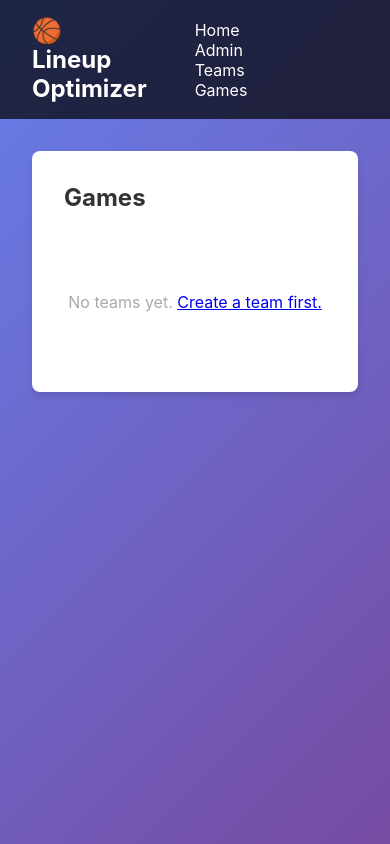
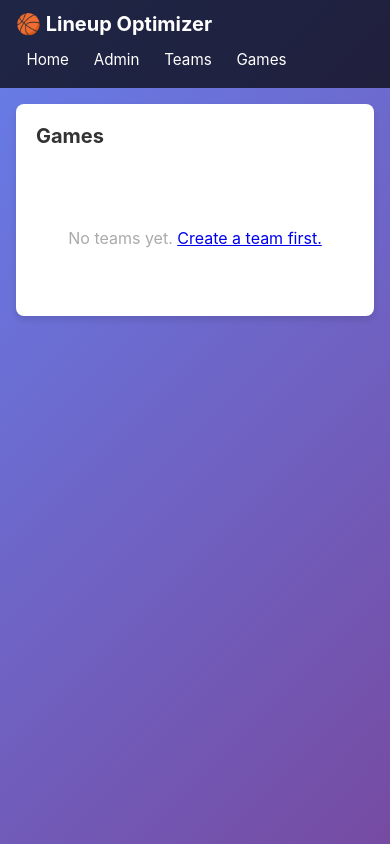
Before and after one commit to Cobber-Blokersen/bball, a FastAPI app: page /games in a window 390 px wide. Run offline with FastAPI, Linux system fonts and the light colour scheme; data comes from the database, SQL or seed files in the repository; data that the repository does not hold is empty; parts of the project's set-up code (start-up, migrations or seed data) failed here and were passed over.

Commit message:
feat: mobile compatible-ish

```diff
--- a/src/bball/web/templates/base.html
+++ b/src/bball/web/templates/base.html
@@ -15,6 +15,7 @@
             background: linear-gradient(135deg, #667eea 0%, #764ba2 100%);
             min-height: 100vh;
             color: #333;
+            -webkit-text-size-adjust: 100%;
         }
         nav {
             background-color: rgba(0, 0, 0, 0.7);
@@ -154,6 +155,53 @@
             flex: 1;
             text-align: center;
         }
+
+        /* Horizontally scrollable table wrapper (used by pages with wide tables) */
+        .table-scroll {
+            overflow-x: auto;
+            -webkit-overflow-scrolling: touch;
+        }
+        .table-scroll table {
+            width: 100%;
+            min-width: 320px;
+        }
+
+        /* Mobile optimisations — desktop layout is untouched above 768px */
+        @media (max-width: 768px) {
+            nav {
+                flex-wrap: wrap;
+                gap: 0.5rem;
+                padding: 0.75rem 1rem;
+            }
+            nav > div {
+                display: flex;
+                flex-wrap: wrap;
+                gap: 0.25rem;
+            }
+            nav a {
+                margin-left: 0;
+                padding: 0.4rem 0.65rem;
+                font-size: 0.95rem;
+            }
+            nav h1 {
+                font-size: 1.25rem;
+            }
+            .container {
+                margin: 1rem auto;
+                padding: 0 1rem;
+            }
+            .card {
+                padding: 1.25rem;
+                border-radius: 8px;
+            }
+            h2 {
+                font-size: 1.25rem;
+            }
+            /* Prevent iOS auto-zoom when tapping form controls */
+            input, select, textarea, button {
+                font-size: 16px;
+            }
+        }
         {% block extra_css %}{% endblock %}
     </style>
 </head>
--- a/src/bball/web/templates/games/detail.html
+++ b/src/bball/web/templates/games/detail.html
@@ -79,7 +79,8 @@
     border: 1px solid #e8e8e8;
     border-radius: 6px;
     margin-bottom: 0.5rem;
-    gap: 1rem;
+    gap: 0.75rem 1rem;
+    flex-wrap: wrap;
     transition: border-color 0.2s;
 }
 .spin-item:hover { border-color: #667eea; }
--- a/src/bball/web/templates/games/index.html
+++ b/src/bball/web/templates/games/index.html
@@ -19,6 +19,8 @@
     margin-bottom: 1rem;
     padding-bottom: 0.5rem;
     border-bottom: 2px solid #eef0fb;
+    flex-wrap: wrap;
+    gap: 0.75rem;
 }
 .team-section-header h3 { margin: 0; color: #667eea; }
 
@@ -27,6 +29,7 @@
     display: flex;
     align-items: center;
     gap: 0.5rem;
+    flex-wrap: wrap;
 }
 .new-game-form input[type="date"] {
     padding: 0.45rem 0.75rem;
@@ -49,7 +52,8 @@
     justify-content: space-between;
     padding: 0.6rem 0;
     border-bottom: 1px solid #f0f0f0;
-    gap: 1rem;
+    gap: 0.75rem 1rem;
+    flex-wrap: wrap;
 }
 .game-row:last-child { border-bottom: none; }
 .game-date { font-size: 1rem; font-weight: 600; color: #333; }
--- a/src/bball/web/templates/games/spin_print.html
+++ b/src/bball/web/templates/games/spin_print.html
@@ -48,6 +48,8 @@
         .period-num { color: #555; font-weight: 700; width: 48px; }
         .period-time { color: #555; width: 60px; font-variant-numeric: tabular-nums; }
         .off-cell { color: #999; }
+        .table-scroll { overflow-x: auto; -webkit-overflow-scrolling: touch; }
+        .table-scroll table { min-width: 480px; }
         .no-solution { padding: 40px 0; text-align: center; color: #b00020; }
         .no-print {
             position: absolute;
@@ -77,6 +79,7 @@
 
     {% if display.solved %}
     <div class="section-label">First Half</div>
+    <div class="table-scroll">
     <table>
         <thead><tr>
             <th style="width:48px">#</th>
@@ -95,8 +98,10 @@
         {% endfor %}
         </tbody>
     </table>
+    </div>
 
     <div class="section-label">Second Half</div>
+    <div class="table-scroll">
     <table>
         <thead><tr>
             <th style="width:48px">#</th>
@@ -115,6 +120,7 @@
         {% endfor %}
         </tbody>
     </table>
+    </div>
     {% else %}
     <div class="no-solution">No solution found ({{ display.status }}).</div>
     {% endif %}
--- a/src/bball/web/templates/teams/list.html
+++ b/src/bball/web/templates/teams/list.html
@@ -8,6 +8,8 @@
     justify-content: space-between;
     align-items: center;
     margin-bottom: 2rem;
+    flex-wrap: wrap;
+    gap: 0.75rem;
 }
 .page-header h2 {
     margin: 0;
```
Also changed, not shown: src/bball/web/templates/games/spin.html (+17 -0 lines).
